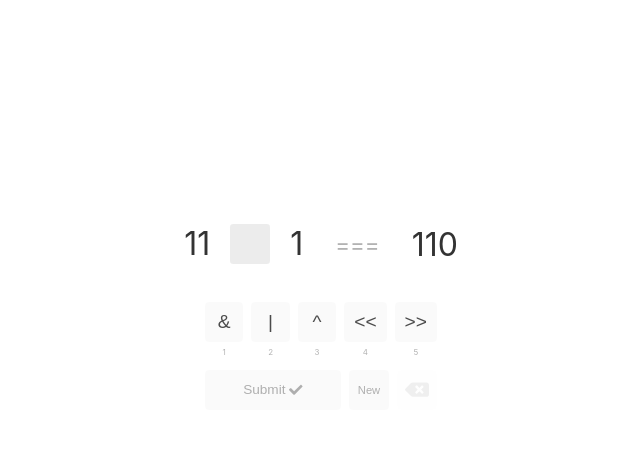
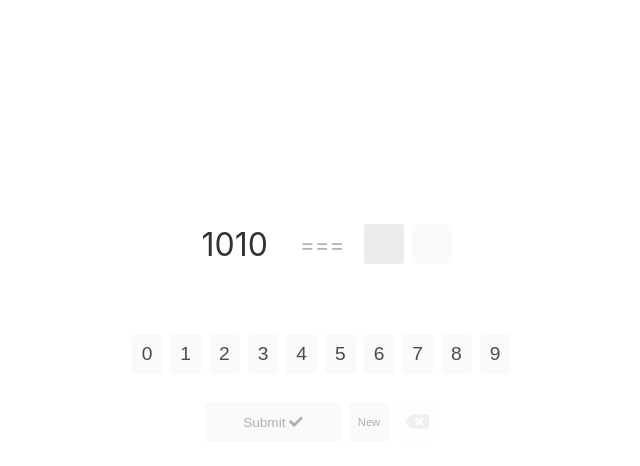
Before and after one commit to btbright/learn-a-bit, a React (Create React App) app: page / in a window 1280 px wide. Both pictures are taken after a click on the button "New". Shown: the top 466 px of the page, without its empty margins (319-959 px from the left). Built offline with nearby package versions, Linux system fonts and the light colour scheme.

Commit message:
added conversion problems

```diff
--- a/src/App.js
+++ b/src/App.js
@@ -2,14 +2,42 @@ import React, { useState, useEffect } from "react";
 import styled, { keyframes, css } from "styled-components";
 import MissingOperatorPrompt from "./components/MissingOperatorPrompt";
 import MissingAnswerPrompt from "./components/MissingAnswerPrompt";
+import ConvertToBase10Prompt from "./components/ConvertToBase10Prompt";
+import ConvertToBase2Prompt from "./components/ConvertToBase2Prompt";
 import AnswerInputs from "./components/AnswerInputs";
 import { makeMissingOperatorProblem } from "./logic/missingOperatorProblem";
 import { makeMissingAnswerProblem } from "./logic/missingAnswerProblem";
-import { bitOperators} from "./logic/bitwiseMath";
+import {
+  makeConvertToBase10Problem,
+  makeConvertToBase2Problem
+} from "./logic/conversionProblem";
+import { bitOperators } from "./logic/bitwiseMath";
+
+const problemGenerators = [
+  makeMissingAnswerProblem,
+  makeMissingOperatorProblem,
+  makeConvertToBase10Problem,
+  makeConvertToBase2Problem
+];
 
 function makeProblem() {
-  return Math.random() > 0.5 ? makeMissingOperatorProblem() : makeMissingAnswerProblem();
+  const randomIndex = Math.floor(Math.random() * problemGenerators.length);
+  return problemGenerators[randomIndex]();
 }
+
+const answerOptionsForType = {
+  missingAnswer: ["1", "0"],
+  missingOperator: bitOperators.binary,
+  convertToBase10: ["0", "1", "2", "3", "4", "5", "6", "7", "8", "9"],
+  convertToBase2: ["1", "0"]
+};
+
+const promptForType = {
+  missingAnswer: MissingAnswerPrompt,
+  missingOperator: MissingOperatorPrompt,
+  convertToBase10: ConvertToBase10Prompt,
+  convertToBase2: ConvertToBase2Prompt
+};
 
 export default function App() {
   const [problem, setProblem] = useState(makeProblem());
@@ -22,7 +50,7 @@ export default function App() {
 
   const userActiveAnswerIndex = activeAnswer || 0;
 
-  const answerOptions = problem.type === "missingAnswer" ? ["1", "0"] : bitOperators.binary;
+  const answerOptions = answerOptionsForType[problem.type];
 
   const hasPartialAnswer = userAnswer.findIndex(answer => answer !== "") !== -1;
   const hasCompleteAnswer =
@@ -57,7 +85,7 @@ export default function App() {
       e.preventDefault();
     } else if (key === "Backspace") {
       handleBackspace();
-    } else if (/^\d{1}$/.test(key)){
+    } else if (/^\d{1}$/.test(key)) {
       const answerIndex = parseInt(key, 10) - 1;
       if (answerIndex > answerOptions.length - 1) return;
       handleAnswerUpdate(userActiveAnswerIndex, answerOptions[answerIndex]);
@@ -122,7 +150,7 @@ export default function App() {
     document.activeElement.blur();
   }
 
-  const Prompt = problem.type === "missingAnswer" ? MissingAnswerPrompt : MissingOperatorPrompt;
+  const Prompt = promptForType[problem.type];
 
   const promptProps = {
     problem,
@@ -161,7 +189,7 @@ const flashRed = keyframes`
   }
 
   to {
-    background-color: white;
+    background-color: #fff;
   }
 `;
 
@@ -171,16 +199,15 @@ const AppWrapper = styled.div`
   align-items: center;
   height: 100vh;
   touch-action: manipulation; // prevent double touch to zoom on mobile
-  background-color: ${props =>
-    props.isCorrect
-      ? "#e4ffe4"
-      : "none"};
+  background-color: ${props => (props.isCorrect ? "#e4ffe4" : "none")};
   transition: background-color 0.15s;
 
   ${({ hasResult, isCorrect }) =>
     hasResult &&
     !isCorrect &&
-    css`animation: ${flashRed} 1s linear;`}
+    css`
+      animation: ${flashRed} 1s linear;
+    `}
 `;
 
 const PracticeProblem = styled.div`
--- a/src/components/AnswerInputs.js
+++ b/src/components/AnswerInputs.js
@@ -28,7 +28,7 @@ export default function AnswerInputs(props) {
     <Inputs>
       {!hasCorrectAnswer && (
         <>
-          <InputSection shouldAddBottomMargin={!shouldShowHints}>
+          <AnswerInputSection shouldAddBottomMargin={!shouldShowHints}>
             {answerOptions.map((answer, i) => (
               <ButtonWrapper key={answer}>
                 <Button onClick={_ => onAnswerClick(answer)}>
@@ -37,7 +37,7 @@ export default function AnswerInputs(props) {
                 {shouldShowHints && <InputHint> {i + 1}</InputHint>}
               </ButtonWrapper>
             ))}
-          </InputSection>
+          </AnswerInputSection>
           <InputSection shouldAddTopMargin={!shouldShowHints}>
             <SubmitButton onClick={onSubmitClick}>
               Submit&nbsp;
@@ -80,7 +80,11 @@ const Inputs = styled.div`
   width: 40%;
   max-height: 200px;
   min-height: 120px;
-  margin-top: 2rem;
+  margin-top: 4rem;
+
+  @media (max-width: 500px) {
+    width: 90%;
+  }
 `;
 
 const ButtonWrapper = styled.div`
@@ -90,6 +94,11 @@ const ButtonWrapper = styled.div`
   justify-content: center;
   width: 100%;
   margin: 0 4px;
+
+  @media (max-width: 500px) {
+    width: auto;
+    margin: 4px;
+  }
 `;
 
 const InputHint = styled.p`
@@ -152,3 +161,9 @@ const InputSection = styled.div`
   margin-bottom: ${props => props.shouldAddBottomMargin ? 10 : 0}px;
   margin-top: ${props => props.shouldAddTopMargin ? 6 : 0}px;
 `;
+
+const AnswerInputSection = styled(InputSection)`
+  @media (max-width: 500px) {
+    flex-wrap: wrap;
+  }
+`;
--- /dev/null
+++ b/src/components/ConvertToBase10Prompt.js
@@ -0,0 +1,82 @@
+import React from "react";
+import styled from "styled-components";
+
+export default function ConvertToBase10Prompt(props) {
+  const { userAnswer, userActiveAnswerIndex, problem, onPromptClick } = props;
+  const { base2, answer } = problem;
+  return (
+    <Prompt>
+      <EquationHalf>
+        <Operand>{base2}</Operand>
+      </EquationHalf>
+      <DeepEquality>===</DeepEquality>
+      <EquationHalf>
+        {answer.map((answerSlot, i) => (
+          <PromptInput
+            key={`${answerSlot}-${i}`}
+            isActive={i === userActiveAnswerIndex}
+            hasAnswer={userAnswer[i] !== ""}
+            onClick={_ => onPromptClick(i)}
+          >
+            {userAnswer[i]}
+          </PromptInput>
+        ))}
+      </EquationHalf>
+    </Prompt>
+  );
+}
+
+const Prompt = styled.div`
+  display: flex;
+  justify-content: center;
+  align-items: center;
+  width: 100%;
+
+  p {
+    color: rgba(0, 0, 0, 0.8);
+    font-size: 2rem;
+  }
+
+  @media (max-width: 768px) {
+    flex-direction: column;
+  }
+`;
+
+const PromptInput = styled.div`
+  border: none;
+  margin: 0 4px;
+  font-size: 2rem;
+  width: 2.5rem;
+  height: 2.5rem;
+  outline: none;
+  text-align: center;
+  transition: border-color 0.05s, background-color 0.05;
+  color: rgba(0, 0, 0, 0.8);
+  background-color: ${props =>
+    props.isActive
+      ? "rgba(0, 0, 0, 0.075)"
+      : props.hasAnswer
+      ? "rgba(0, 0, 0, 0.0)"
+      : "rgba(0, 0, 0, 0.02)"};
+  border-radius: 0.2rem;
+  cursor: pointer;
+`;
+
+const Operand = styled.span`
+  color: rgba(0, 0, 0, 0.8);
+  font-size: 2rem;
+  margin: 0 1rem;
+`;
+
+const DeepEquality = styled.div`
+  color: rgba(0, 0, 0, 0.3);
+  font-size: 1.4rem;
+  margin: 0 1rem;
+`;
+
+const EquationHalf = styled.div`
+  @media (max-width: 768px) {
+    margin: 1rem 0;
+  }
+  display: flex;
+`;
--- /dev/null
+++ b/src/components/ConvertToBase2Prompt.js
@@ -0,0 +1,82 @@
+import React from "react";
+import styled from "styled-components";
+
+export default function ConvertToBase2Prompt(props) {
+  const { userAnswer, userActiveAnswerIndex, problem, onPromptClick } = props;
+  const { base10, answer } = problem;
+  return (
+    <Prompt>
+      <EquationHalf>
+        <Operand>{base10}</Operand>
+      </EquationHalf>
+      <DeepEquality>===</DeepEquality>
+      <EquationHalf>
+        {answer.map((answerSlot, i) => (
+          <PromptInput
+            key={`${answerSlot}-${i}`}
+            isActive={i === userActiveAnswerIndex}
+            hasAnswer={userAnswer[i] !== ""}
+            onClick={_ => onPromptClick(i)}
+          >
+            {userAnswer[i]}
+          </PromptInput>
+        ))}
+      </EquationHalf>
+    </Prompt>
+  );
+}
+
+const Prompt = styled.div`
+  display: flex;
+  justify-content: center;
+  align-items: center;
+  width: 100%;
+
+  p {
+    color: rgba(0, 0, 0, 0.8);
+    font-size: 2rem;
+  }
+
+  @media (max-width: 768px) {
+    flex-direction: column;
+  }
+`;
+
+const PromptInput = styled.div`
+  border: none;
+  margin: 0 4px;
+  font-size: 2rem;
+  width: 2.5rem;
+  height: 2.5rem;
+  outline: none;
+  text-align: center;
+  transition: border-color 0.05s, background-color 0.05;
+  color: rgba(0, 0, 0, 0.8);
+  background-color: ${props =>
+    props.isActive
+      ? "rgba(0, 0, 0, 0.075)"
+      : props.hasAnswer
+      ? "rgba(0, 0, 0, 0.0)"
+      : "rgba(0, 0, 0, 0.02)"};
+  border-radius: 0.2rem;
+  cursor: pointer;
+`;
+
+const Operand = styled.span`
+  color: rgba(0, 0, 0, 0.8);
+  font-size: 2rem;
+  margin: 0 1rem;
+`;
+
+const DeepEquality = styled.div`
+  color: rgba(0, 0, 0, 0.3);
+  font-size: 1.4rem;
+  margin: 0 1rem;
+`;
+
+const EquationHalf = styled.div`
+  @media (max-width: 768px) {
+    margin: 1rem 0;
+  }
+  display: flex;
+`;
--- /dev/null
+++ b/src/logic/conversionProblem.js
@@ -0,0 +1,23 @@
+
+const numberCeiling = 16;
+
+export function makeConvertToBase10Problem() {
+    const answer = Math.floor(Math.random() * numberCeiling);
+    const base2 = answer.toString(2);
+
+    return {
+        base2,
+        answer: answer.toString().split(""),
+        type: "convertToBase10"
+    }
+}
+export function makeConvertToBase2Problem() {
+    const base10 = Math.floor(Math.random() * numberCeiling);
+    const answer = base10.toString(2).split("");
+
+    return {
+        base10: base10.toString(),
+        answer,
+        type: "convertToBase2"
+    }
+}
```
Also changed, not shown: 1 other file (tests, documents, lock files or other folders).
